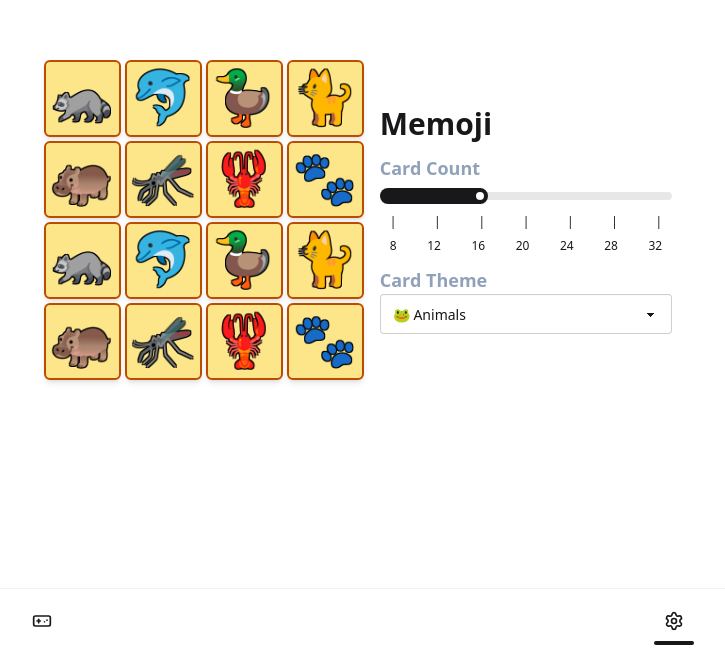
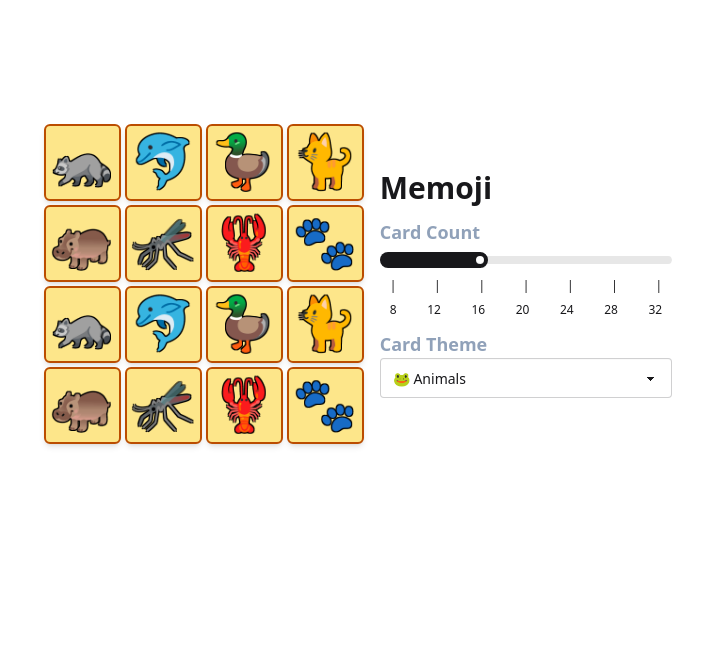
Before and after one commit to high-rolls/memory-game, a React (Vite) app: page / in a window 1280 px wide. Shown: the part 148-800 px from the top of the page, without its empty margins (282-1007 px from the left). Built offline with nearby package versions, Linux system fonts and the light colour scheme; a web font is replaced by a local one; what js-confetti would draw is missing.

Commit message:
Add top navbar

```diff
--- a/src/routes/memory-game-layout.tsx
+++ b/src/routes/memory-game-layout.tsx
@@ -1,20 +1,37 @@
 // src/routes/MemoryGameLayout.tsx
-import { NavLink, Outlet } from "react-router";
+import { Link, NavLink, Outlet } from "react-router";
 import { GameSettingsProvider } from "@/context/game-settings";
 import { GamepadIcon, SettingsIcon } from "lucide-react";
 
 export default function MemoryGameLayout() {
   return (
     <GameSettingsProvider>
-      <div className="fixed top-0 right-0 bottom-16 left-0">
+      <div className="hidden md:navbar bg-base-100 shadow-sm">
+        <div className="navbar-start">
+          <Link to="/play" className="btn btn-ghost text-xl">
+            memoji
+          </Link>
+        </div>
+        <div className="navbar-end">
+          <ul className="menu menu-horizontal px-1">
+            <li>
+              <Link to="/">
+                <SettingsIcon size={16} /> Settings
+              </Link>
+            </li>
+          </ul>
+        </div>
+      </div>
+      <div className="fixed top-0 md:top-16 right-0 bottom-12 md:bottom-0 left-0">
         <Outlet />
       </div>
-      <div className="dock">
+      <div className="dock dock-xs md:hidden">
         <NavLink
           to="/play"
           className={({ isActive }) => (isActive ? "dock-active" : undefined)}
         >
           <GamepadIcon size={20} />
+          <span className="dock-label">Game</span>
         </NavLink>
 
         <NavLink
@@ -22,6 +39,7 @@
           className={({ isActive }) => (isActive ? "dock-active" : undefined)}
         >
           <SettingsIcon size={20} />
+          <span className="dock-label">Settings</span>
         </NavLink>
       </div>
     </GameSettingsProvider>
```
